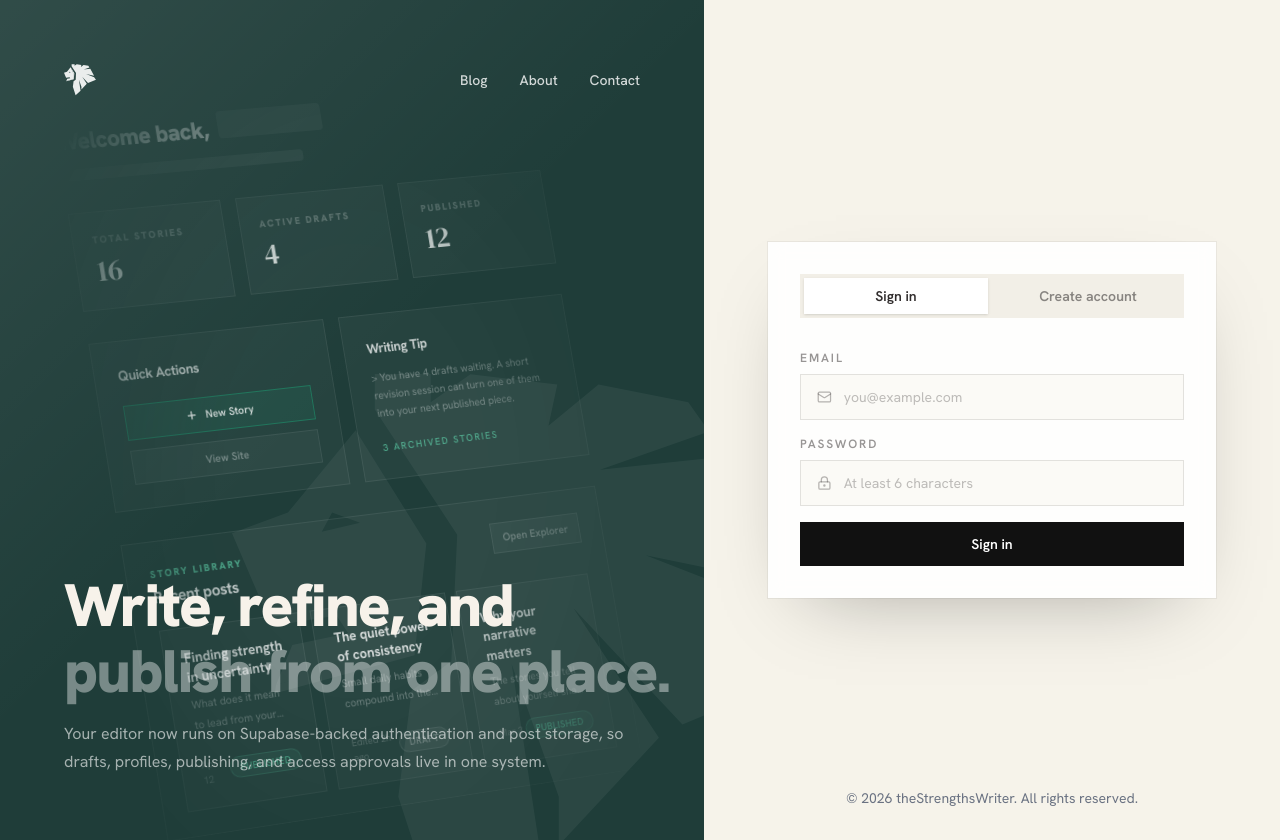
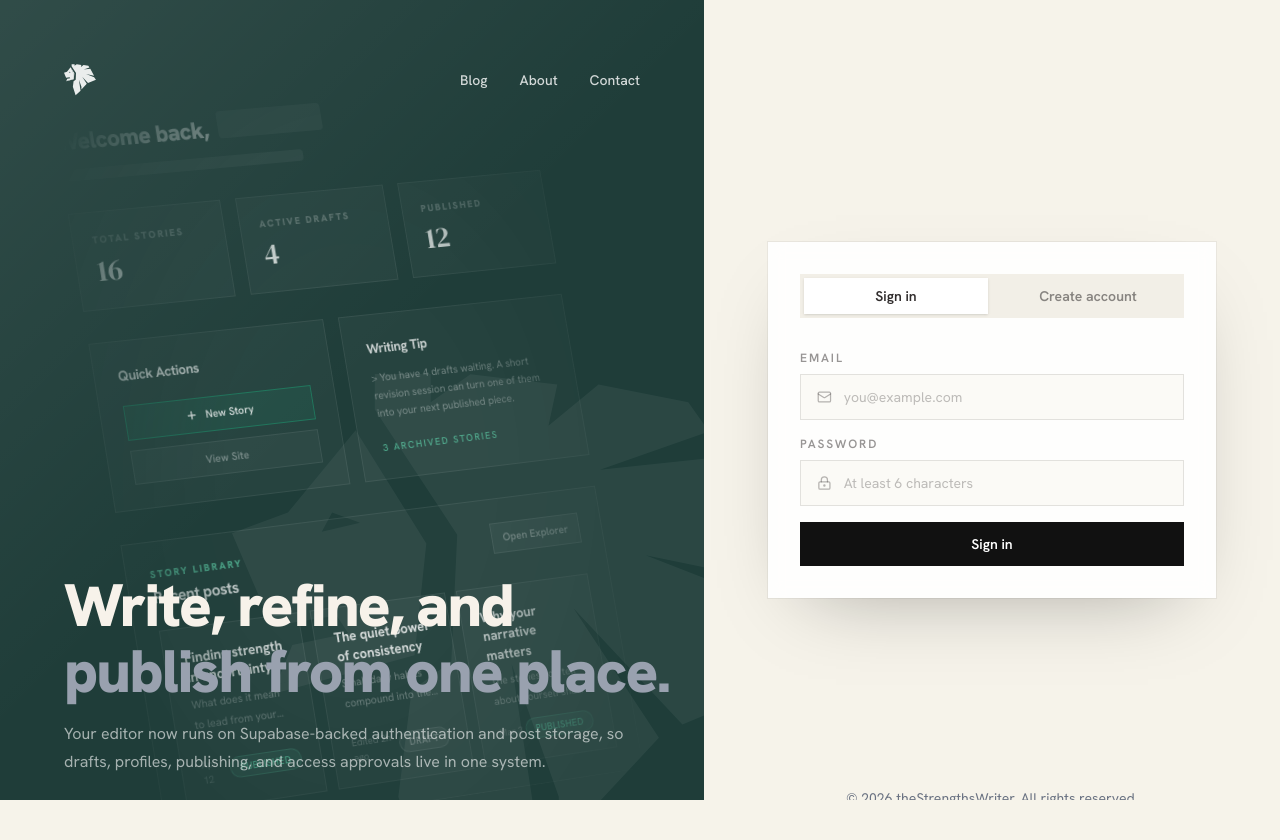
Before and after one commit to TombstonePUP/dynamic-blog-portfolio, a Next.js app: page /login in a window 1280 px wide. After the commit the page ends 800 px from the top, so only its background shows below. Built offline with nearby package versions, Linux system fonts and the light colour scheme; no server answers.

Commit message:
fix: enhance layout and text color for better visibility on LoginPage

```diff
--- a/app/(auth)/login/page.tsx
+++ b/app/(auth)/login/page.tsx
@@ -21,7 +21,7 @@ export default async function LoginPage() {
   }
 
   return (
-    <main className="grid min-h-screen lg:grid-cols-[1.1fr_0.9fr]">
+    <main className="grid min-h-screen max-h-screen overflow-hidden lg:grid-cols-[1.1fr_0.9fr]">
       {/* ── Left panel ── */}
       <section className="relative flex flex-col overflow-hidden bg-[#1f3d39] px-8 text-[#f7f2ea] sm:px-12 lg:px-16">
         {/* Diagonal overlay */}
@@ -62,7 +62,7 @@ export default async function LoginPage() {
         <div className="absolute z-20 bottom-16">
           <h1 className="text-5xl font-black leading-[1.1] tracking-tight sm:text-6xl">
             Write, refine, and <br />
-            <span className="text-white/40">publish from one place.</span>
+            <span className="text-gray-400">publish from one place.</span>
           </h1>
           <p className="mt-4 max-w-xl text-base leading-7 text-white/60">
             Your editor now runs on Supabase-backed authentication and post
```
